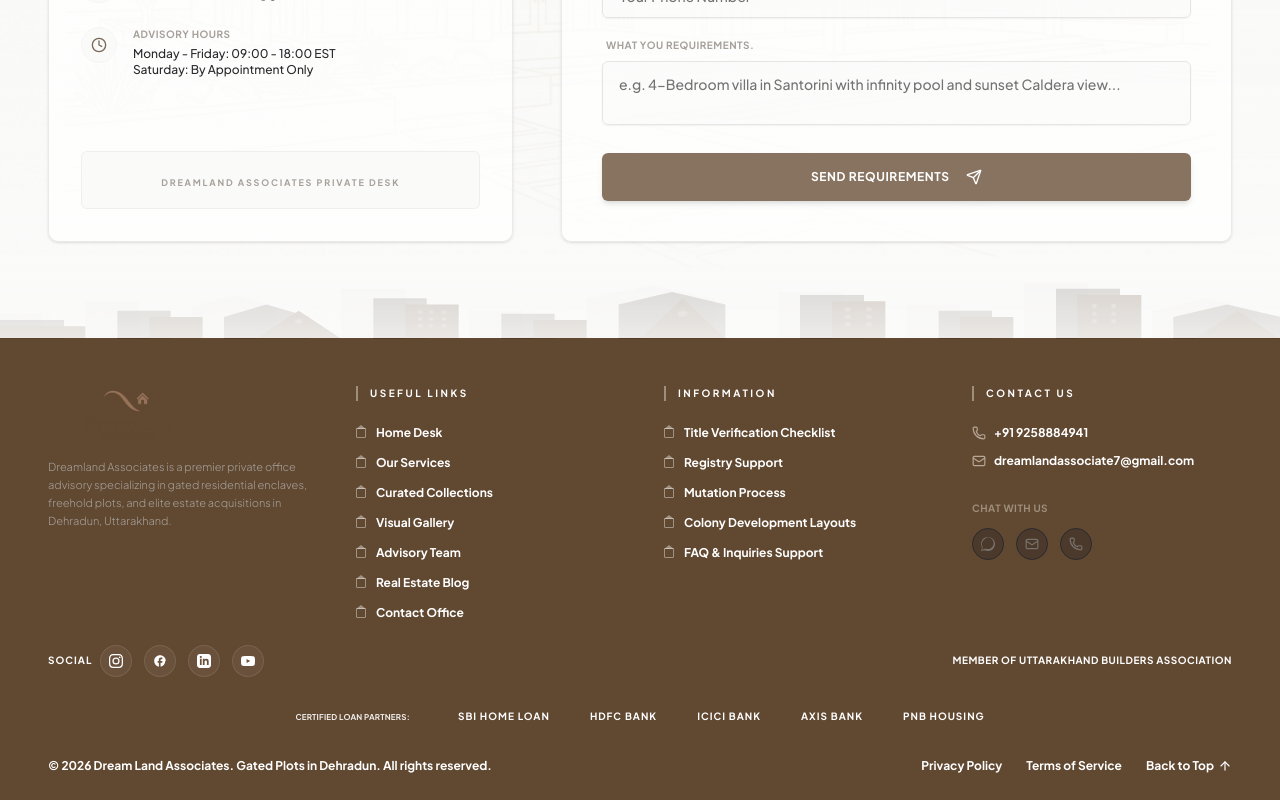
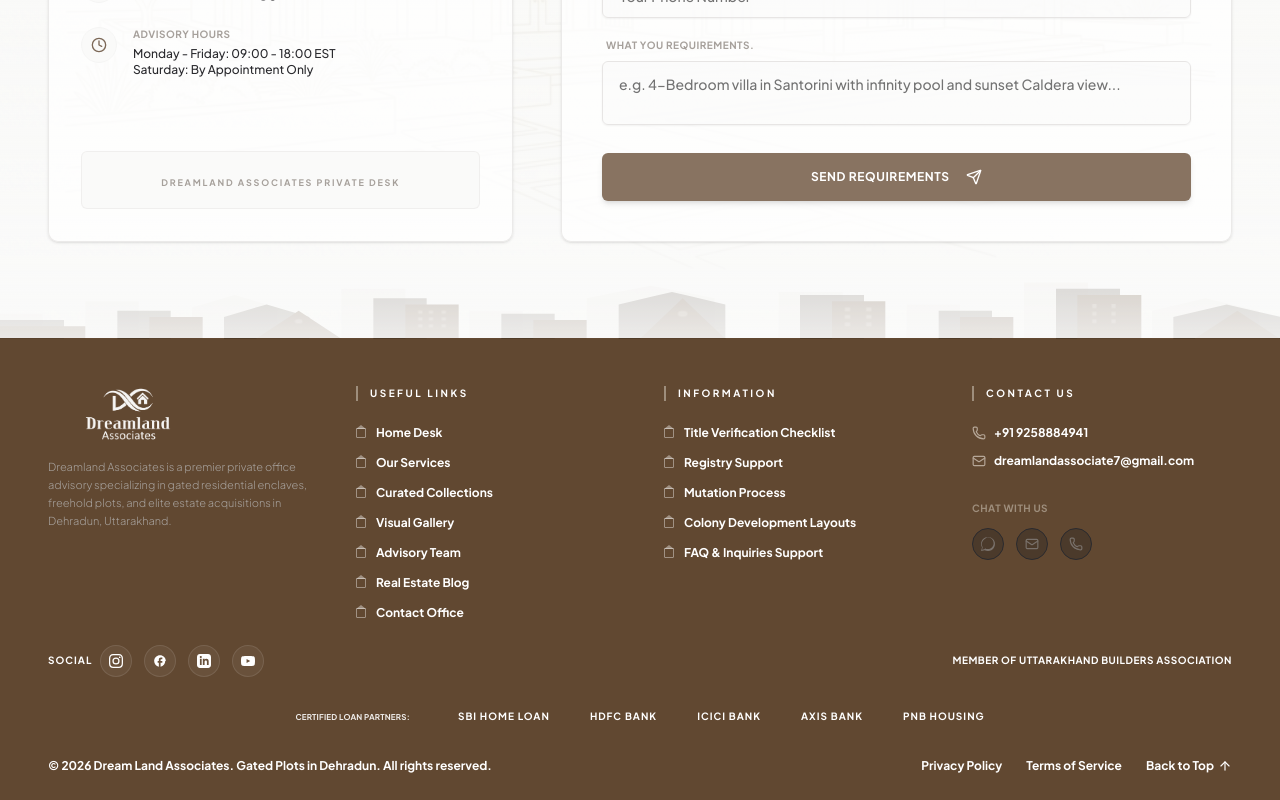
Before and after one commit to code-with-aftab/dream1, a Next.js app: page / in a window 1280 px wide. Shown: the part 8012-8812 px from the top of the page. Built offline with nearby package versions, Linux system fonts and the light colour scheme; no server answers; the database is empty.

Commit message:
style: make footer logo white while keeping others original

```diff
--- a/src/app/components/Footer.tsx
+++ b/src/app/components/Footer.tsx
@@ -104,7 +104,7 @@ export default function Footer() {
                 src="/logo.png"
                 alt="Dreamland Associates Logo"
                 fill
-                className="object-contain transition-opacity duration-300 hover:opacity-100"
+                className="object-contain brightness-0 invert opacity-95 transition-opacity duration-300 hover:opacity-100"
                 priority
               />
             </div>
```
